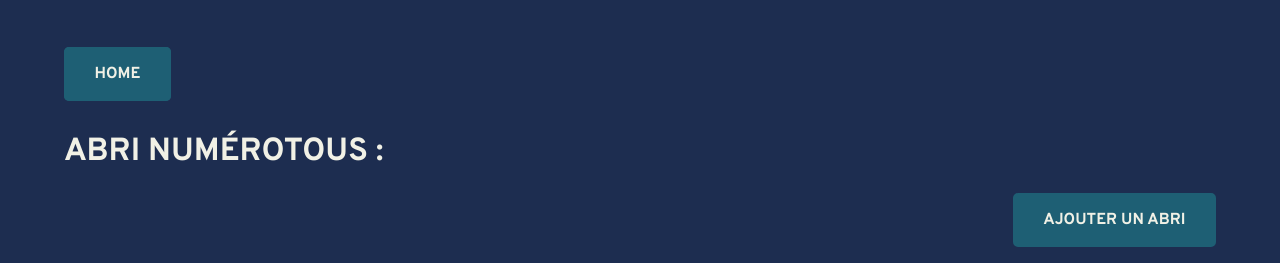
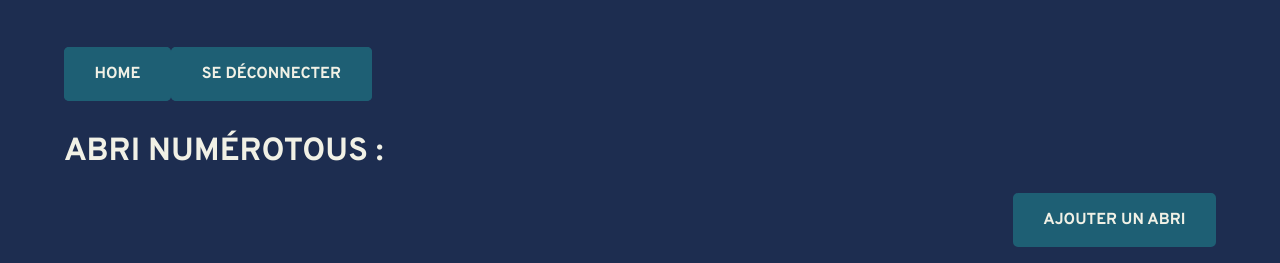
Before and after one commit to Jef-io/compagnie-guides-backoffice, a CodeIgniter app: page /RTAI/index.php/abris/tous in a window 1280 px wide. Shown: the top 263 px of the page. Run offline with CodeIgniter, Linux system fonts and the light colour scheme; the visitor is signed in with stand-in values (Sample User, id 1); data that the repository does not hold is empty.

Commit message:
[FEAT] header check if connected for actions

```diff
--- a/application/views/header.php
+++ b/application/views/header.php
@@ -9,7 +9,10 @@
     <?php
       $home='http://localhost:80/RTAI/compagnie-guides-backoffice/';
       echo '<header>';
-      echo '<a href="'.$home.'index.php">Home</a>';
+      if ($this->session->userdata('email_Administrateurs')) {
+        echo '<a href="'.$home.'index.php">Home</a>';
+        echo '<a href="'.$home.'index.php/connexion/deconnecter">Se déconnecter</a>';
+      }
       echo '</header>';
     ?>
     <main>
```
